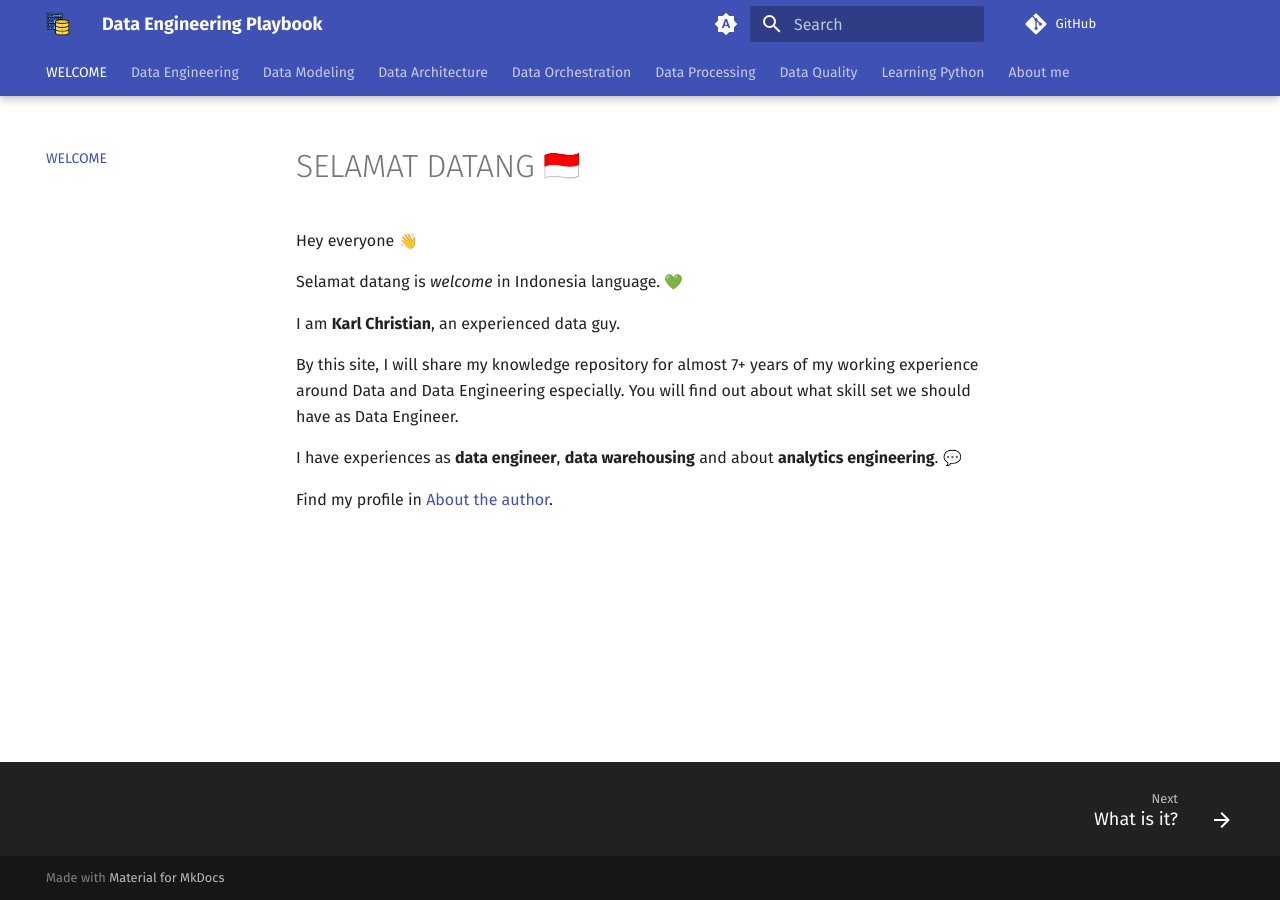
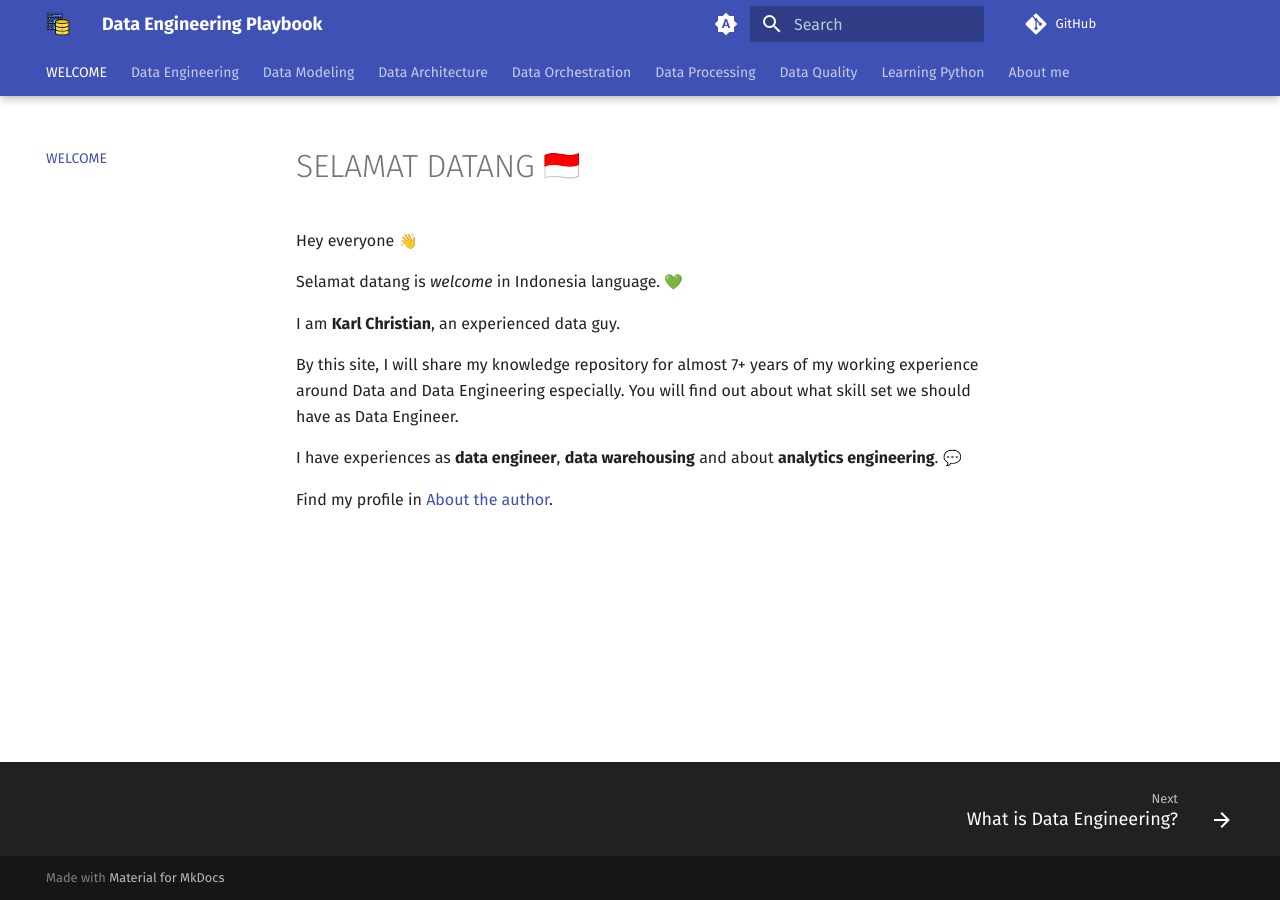
Before and after one commit to karlchris/data-engineering, an MkDocs documentation site: the page built from docs/index.md, in a window 1280 px wide. Built offline with MkDocs 1.6.1 and Material for MkDocs 9.7.7, drawn with Linux system fonts in a browser that asks for light colours; emoji names are drawn with the system emoji font; comment, search, counter and statistics services are not loaded.

```diff
--- a/mkdocs.yml
+++ b/mkdocs.yml
@@ -100,14 +100,14 @@ markdown_extensions:
 nav:
   - WELCOME: 'index.md'
   - Data Engineering:
-    - What is it?: 'data-engineering/README.md'
+    - What is Data Engineering?: 'data-engineering/README.md'
     - Ingestion: 'data-engineering/ingestion/README.md'
     - Transformation: 'data-engineering/transformation/README.md'
     - Visualization: 'data-engineering/visualization/README.md'
     - Storage: 'data-engineering/storage/README.md'
     - DataOps/Security/Infrastructure: 'data-engineering/dataops/README.md'
   - Data Modeling:
-    - What is it?: 'data-modeling/README.md'
+    - What is Data Modeling?: 'data-modeling/README.md'
     - Dimensional Modeling:
       - What is it?: 'data-modeling/dimensional-modeling/README.md'
       - Challenge: 'data-modeling/dimensional-modeling/challenge.md'
@@ -120,7 +120,7 @@ nav:
   - Learning Python:
     - Why Python?: 'learning-python/README.md'
     - Object Oriented Programming:
-      - What is it?: 'learning-python/oop/README.md'
+      - What is OOP?: 'learning-python/oop/README.md'
       - Class: 'learning-python/oop/class/README.md'
       - Encapsulation: 'learning-python/oop/encapsulation/README.md'
       - Inheritance: 'learning-python/oop/inheritance/README.md'
@@ -128,7 +128,7 @@ nav:
       - Object Relationship: 'learning-python/oop/object-relationship/README.md'
     - Functional Programming: 'learning-python/functional-programming/README.md'
     - Unit Testing:
-      - What is it?: 'learning-python/unit-testing/README.md'
+      - What is Unit Testing?: 'learning-python/unit-testing/README.md'
       - Assertion: 'learning-python/unit-testing/assertion/README.md'
       - Exceptions: 'learning-python/unit-testing/exceptions/README.md'
       - Fixtures: 'learning-python/unit-testing/fixtures/README.md'
@@ -136,7 +136,7 @@ nav:
       - Parametrizing: 'learning-python/unit-testing/parametrizing/README.md'
       - Mocking: 'learning-python/unit-testing/mocking/README.md'
     - Scaling Python:
-      - What is it?: 'learning-python/scaling-python/README.md'
+      - What is Scaling with Python?: 'learning-python/scaling-python/README.md'
       - CPU Scaling: 'learning-python/scaling-python/cpu-scaling/README.md'
       - Asynchronous Events: 'learning-python/scaling-python/async-solution/README.md'
       - Queue-based Distribution: 'learning-python/scaling-python/queue-distribution/README.md'
```
